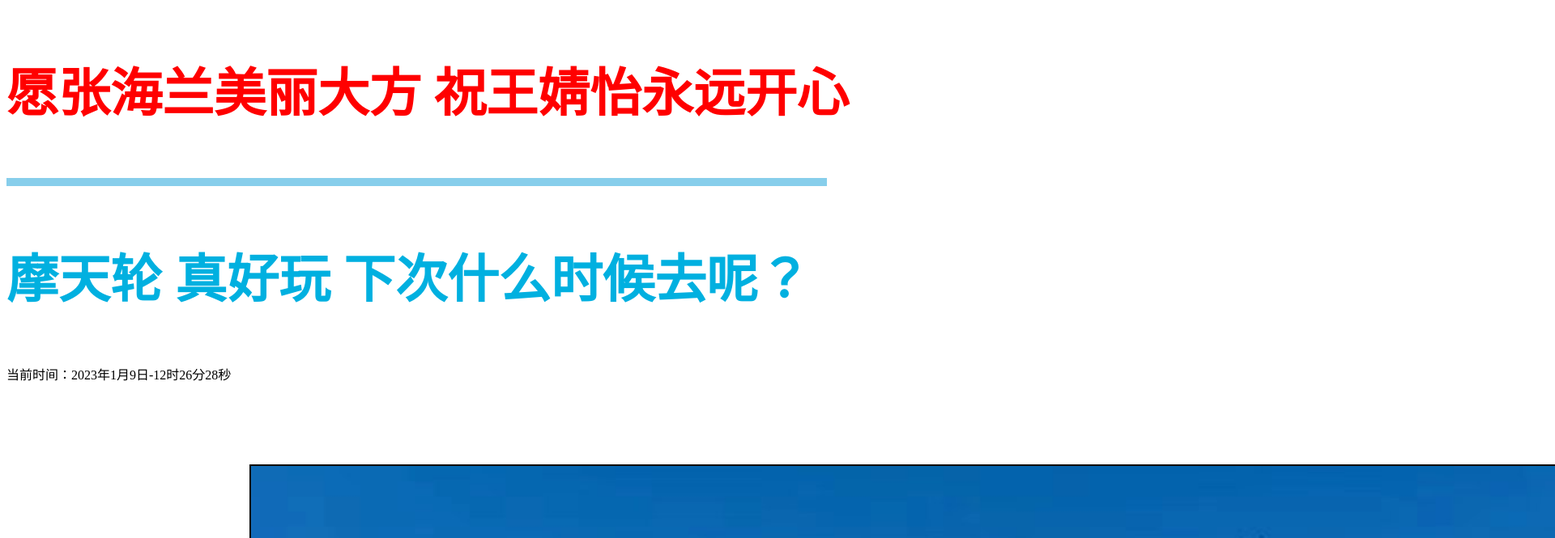
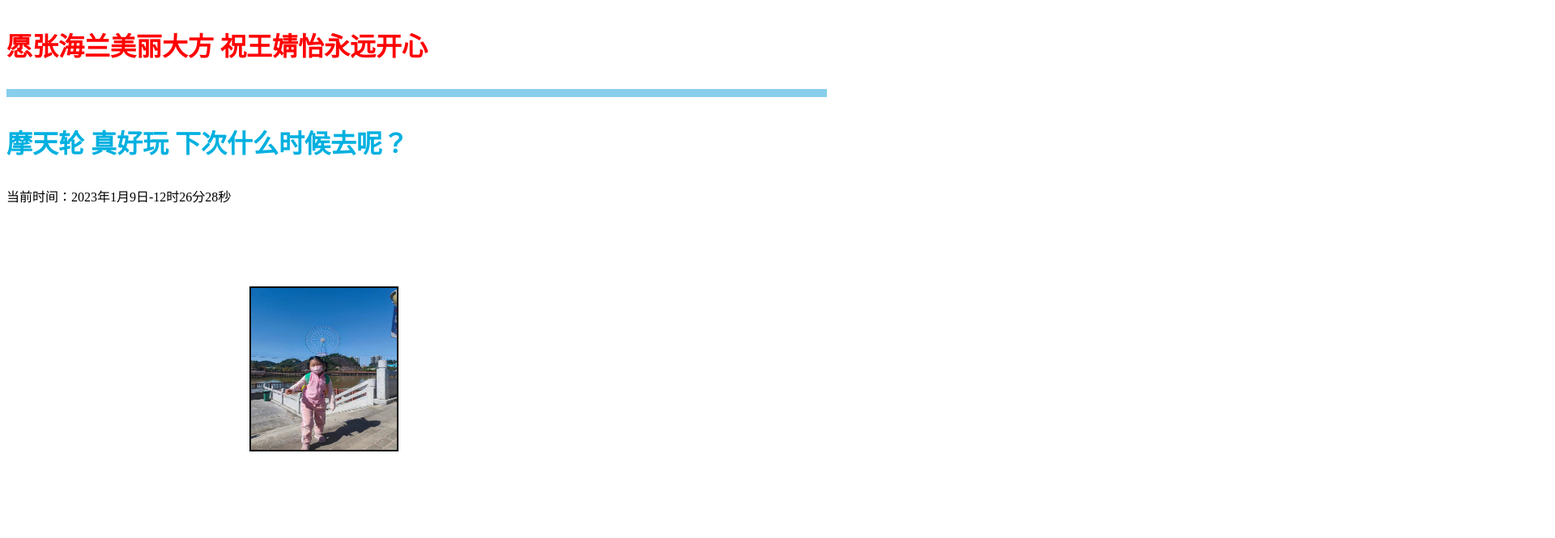
Before and after one commit to 200131130297/200131130297.github.io, a plain HTML site: page index.html in a window 1280 px wide. Shown: the top 665 px of the page at 81% size, 1920 px wide, since content can reach past the window. Drawn offline with Linux system fonts and the light colour scheme.

Commit message:
Update index.html
Signed-off-by: 王起超 <121530896+200131130297@users.noreply.github.com>

```diff
--- a/index.html
+++ b/index.html
@@ -7,7 +7,7 @@
         p{
             font-style: normal;
             font-weight: 800;
-            font-size: 400%;
+            font-size: 200%;
             font-family:"华文彩云";
         }
 </style>
@@ -38,7 +38,7 @@
 </script>
 
    <div class="container">
-   <img class="img1" src="10000.jpg"/ height="2000px" width="1800px" border="2px" align="bottom" title="星高度" alt="替换文字的内容" hspace="300px" vspace="100px >
+   <img class="img1" src="10000.jpg"/ height="200px" width="180px" border="2px" align="bottom" title="星高度" alt="替换文字的内容" hspace="300px" vspace="100px >
 
     <body bgcolor="pink">
 </body>
```
